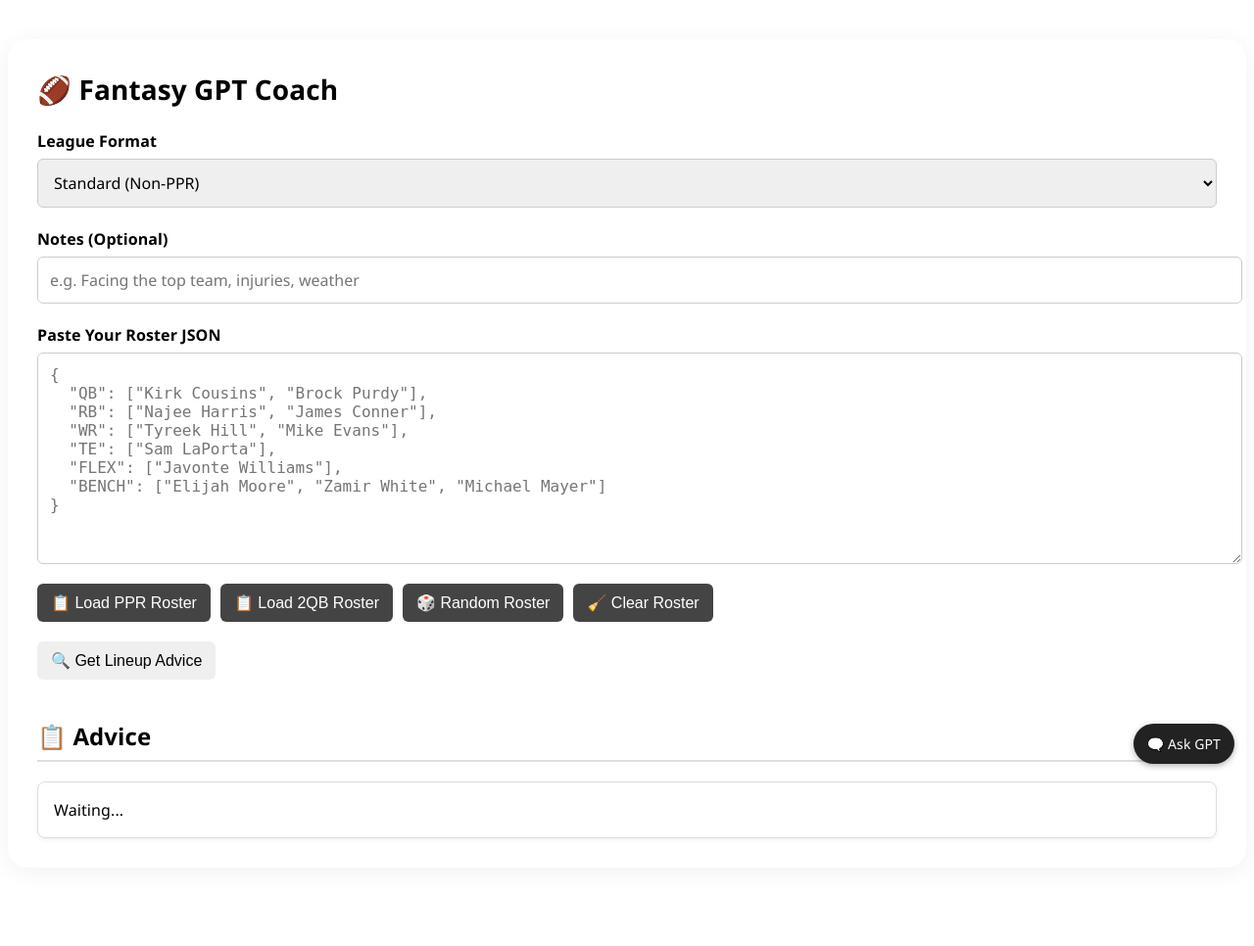
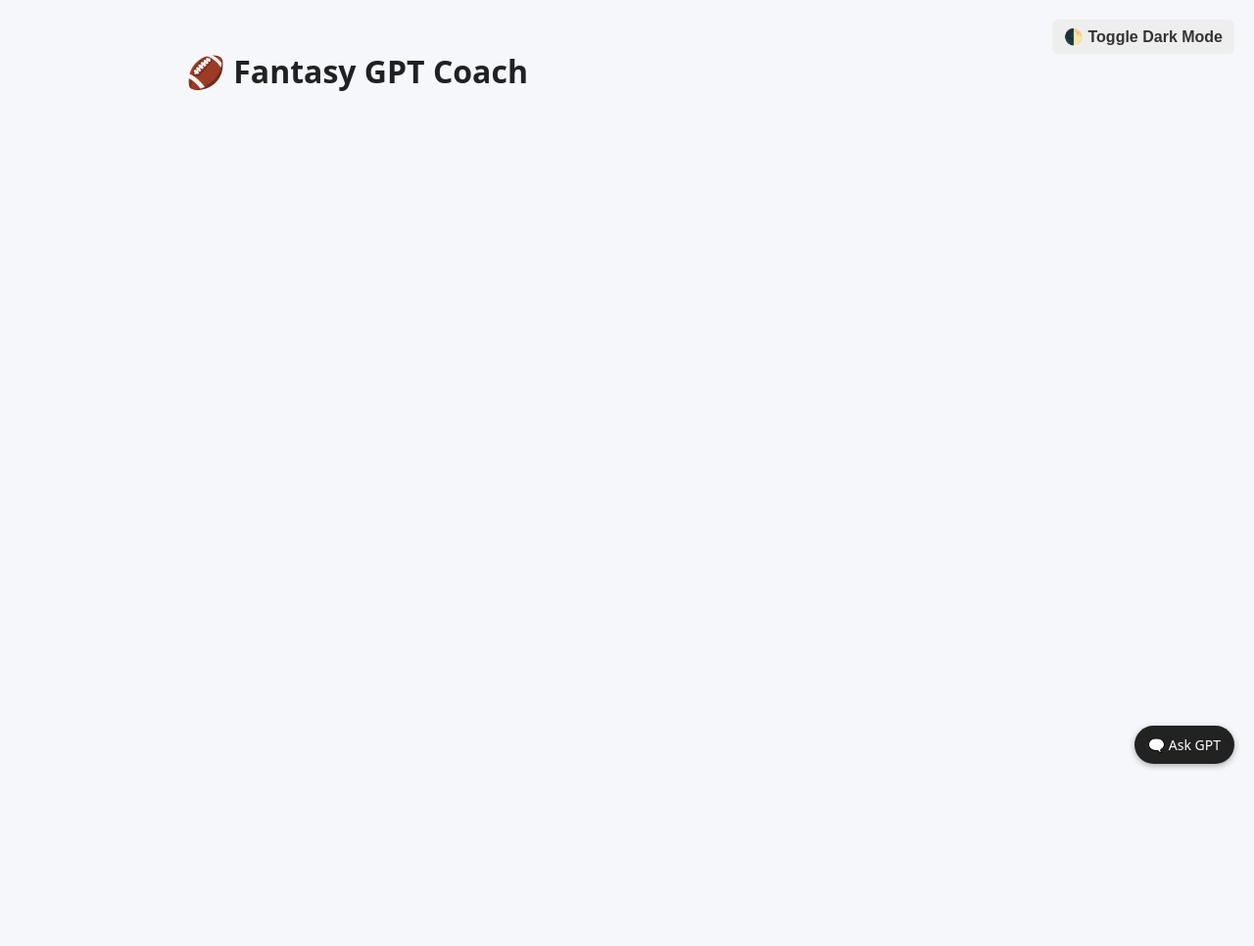
Before and after one commit to SunDevilATB/fantasy-gpt-coach, a Flask app: page /ui in a window 1280 px wide. Shown: the whole page at 98% size. After the commit the page ends 785 px from the top, so only its background shows below. Run offline with Flask 3, Linux system fonts and the light colour scheme.

Commit message:
Add dark mode toggle to lineup UI

```diff
--- a/templates/index.html
+++ b/templates/index.html
@@ -1,42 +1,44 @@
 <!DOCTYPE html>
 <html>
 <head>
-<link rel="manifest" href="/static/manifest.json">
-<meta name="theme-color" content="#28a745">
-  <link rel="icon" href="https://fav.farm/🏆" />
-<title>Fantasy GPT Coach 🏆</title>
-
+  <title>Fantasy Football GPT Coach</title>
   <meta charset="UTF-8" />
-  <meta name="viewport" content="width=device-width, initial-scale=1">
+  <meta name="viewport" content="width=device-width, initial-scale=1" />
+  <link rel="icon" href="https://fav.farm/🏈" />
   <style>
-  @media (prefers-color-scheme: dark) {
     body {
-    background: #1e1e1e;
-    color: #e0e0e0;
-  }
-  .container, .card, .chat-log .bubble {
-    background: #2b2b2b !important;
-    color: #e0e0e0;
-  }
-  a.button {
-    background: #4caf50;
-  }
-  a.button:hover {
-    background: #43a047;
-  }
+      font-family: system-ui, sans-serif;
+      background: #f5f7fa;
+      color: #222;
+      max-width: 900px;
+      margin: auto;
+      padding: 30px 20px;
+      transition: background 0.3s ease, color 0.3s ease;
     }
 
-    body {
-  font-family: "Segoe UI", Roboto, system-ui, sans-serif;
-  font-weight: 400;
-  letter-spacing: 0.1px;
-  line-height: 1.5;
+    #theme-toggle {
+      position: fixed;
+      top: 20px;
+      right: 20px;
+      background: #eee;
+      color: #333;
+      border: none;
+      padding: 8px 12px;
+      border-radius: 6px;
+      cursor: pointer;
+      font-weight: 600;
+      z-index: 100;
+    }
+
+    body.dark #theme-toggle {
+      background: #333;
+      color: #eee;
     }
 
     h1 {
-		margin-top: 0;
-		margin-bottom: 16px;
-		font-size: 28px;
+      font-size: 32px;
+      margin-bottom: 20px;
+      color: #202124;
     }
 
     label {
@@ -229,223 +222,92 @@
       from { transform: translateY(100%); opacity: 0; }
       to { transform: translateY(0); opacity: 1; }
     }
-	.chat-log {
-  max-height: 200px;
-  overflow-y: auto;
-  margin-bottom: 10px;
-  padding-right: 8px;
+
+    @media (max-width: 600px) {
+      .button-row {
+        flex-direction: column;
       }
 
-.chat-log .bubble {
-  background: #f1f1f1;
-  border-radius: 10px;
-  padding: 8px 12px;
-  margin: 6px 0;
-  font-size: 15px;
-  line-height: 1.4;
+      button {
+        width: 100%;
+        font-size: 16px;
+        padding: 12px;
+      }
     }
 
-.chat-log .user {
-  background: #d2e3fc;
-  align-self: flex-end;
-  text-align: right;
+    /* Dark Mode Overrides */
+    body.dark {
+      background: #1e1e1e;
+      color: #e0e0e0;
     }
 
-.chat-log .assistant {
-  background: #e6f4ea;
-}
-.container {
-  background: white;
-  padding: 30px;
-  border-radius: 20px;
-  box-shadow: 0 4px 24px rgba(0, 0, 0, 0.06);
-  margin-top: 40px;
-  margin-bottom: 80px;
+    body.dark h1,
+    body.dark h2,
+    body.dark h3,
+    body.dark label,
+    body.dark .pos {
+      color: #e0e0e0;
     }
 
-.card {
-  background: #fff;
-  border-radius: 12px;
-  padding: 20px;
-  margin: 20px 0;
-  box-shadow: 0 2px 8px rgba(0, 0, 0, 0.05);
+    body.dark input,
+    body.dark select,
+    body.dark textarea,
+    body.dark .output,
+    body.dark .chat-log .bubble {
+      background: #2c2c2c;
+      color: #e0e0e0;
+      border-color: #555;
     }
 
+    body.dark .chat-log .user {
+      background: #355a8a;
+    }
+
+    body.dark .chat-log .assistant {
+      background: #3a5f3c;
+    }
+
+    body.dark #chat-toggle {
+      background: #444;
+    }
+
+    body.dark .button-row button,
+    body.dark button {
+      background: #4caf50;
+      color: white;
+    }
   </style>
 </head>
 <body>
-<div class="container">
+  <button id="theme-toggle">🌓 Toggle Dark Mode</button>
+
   <h1>🏈 Fantasy GPT Coach</h1>
 
-  <label>League Format</label>
-  <select id="format">
-    <option value="Standard (Non-PPR)">Standard (Non-PPR)</option>
-    <option value="PPR">PPR</option>
-    <option value="Half-PPR">Half-PPR</option>
-    <option value="2QB">2QB</option>
-    <option value="Superflex">Superflex</option>
-    <option value="Dynasty PPR">Dynasty PPR</option>
-    <option value="Custom">Custom (see below)</option>
-  </select>
+  <!-- [Form content unchanged, omitted for brevity] -->
 
-  <div id="custom-format-wrapper" style="display: none;">
-    <label>Describe Your Custom Format</label>
-    <input id="custom-format" placeholder="e.g. IDP, TE Premium, 3 FLEX, etc." />
-  </div>
-
-  <label>Notes (Optional)</label>
-  <input id="notes" placeholder="e.g. Facing the top team, injuries, weather" />
-
-  <label>Paste Your Roster JSON</label>
-  <textarea id="roster" rows="10" placeholder='{
-  "QB": ["Kirk Cousins", "Brock Purdy"],
-  "RB": ["Najee Harris", "James Conner"],
-  "WR": ["Tyreek Hill", "Mike Evans"],
-  "TE": ["Sam LaPorta"],
-  "FLEX": ["Javonte Williams"],
-  "BENCH": ["Elijah Moore", "Zamir White", "Michael Mayer"]
-}'></textarea>
-
-  <div class="button-row">
-    <button onclick="loadSampleRoster('ppr')">📋 Load PPR Roster</button>
-    <button onclick="loadSampleRoster('2qb')">📋 Load 2QB Roster</button>
-    <button onclick="loadSampleRoster('random')">🎲 Random Roster</button>
-    <button onclick="clearRoster()">🧹 Clear Roster</button>
-  </div>
-
-  <button style="margin-top: 20px;" onclick="getAdvice()">🔍 Get Lineup Advice</button>
-
-  <h2>📋 Advice</h2>
-  <div id="output" class="output">Waiting...</div>
-
-  <!-- Slide-in GPT Chat Drawer -->
   <div id="chat-drawer" style="display: none;">
     <div class="chat-content">
       <h3>💬 Ask About This Lineup</h3>
       <div id="chat-log" class="chat-log"></div>
       <textarea id="chat-input" rows="2" placeholder="Why did you bench Mike Evans?"></textarea>
       <button onclick="submitChat()">📨 Ask GPT</button>
+      <div id="chat-response" style="margin-top: 10px; font-size: 14px; color: #444;"></div>
     </div>
   </div>
+
   <div id="chat-toggle" onclick="toggleChat()">🗨️ Ask GPT</div>
 
+  <script>
+    // Dark Mode Toggle
+    const savedTheme = localStorage.getItem("theme");
+    if (savedTheme === "dark") document.body.classList.add("dark");
 
-  <script>
-    window.onload = () => {
-      const savedFormat = localStorage.getItem("last_format");
-      if (savedFormat) {
-        document.getElementById("format").value = savedFormat;
-        if (savedFormat === "Custom") {
-          document.getElementById("custom-format-wrapper").style.display = "block";
-        }
-      }
+    document.getElementById("theme-toggle").onclick = () => {
+      const isDark = document.body.classList.toggle("dark");
+      localStorage.setItem("theme", isDark ? "dark" : "light");
     };
 
-    document.getElementById("format").addEventListener("change", function () {
-      const selected = this.value;
-      const wrapper = document.getElementById("custom-format-wrapper");
-      wrapper.style.display = selected === "Custom" ? "block" : "none";
-    });
-
-    function saveFormat(format) {
-      localStorage.setItem("last_format", format);
-    }
-
-    function loadSampleRoster(type) {
-      const ppr = {
-        "QB": ["Kirk Cousins", "Brock Purdy"],
-        "RB": ["Bijan Robinson", "Travis Etienne"],
-        "WR": ["Tyreek Hill", "CeeDee Lamb"],
-        "TE": ["Sam LaPorta"],
-        "FLEX": ["Christian Kirk"],
-        "BENCH": ["Najee Harris", "Gabe Davis", "Evan Engram"]
-      };
-
-      const qb2 = {
-        "QB": ["Tua Tagovailoa", "Jordan Love", "Jimmy Garoppolo"],
-        "RB": ["Josh Jacobs", "Tony Pollard"],
-        "WR": ["Keenan Allen", "Chris Olave"],
-        "TE": ["David Njoku"],
-        "FLEX": ["Zay Flowers"],
-        "BENCH": ["Brian Robinson Jr.", "Dalton Kincaid"]
-      };
-
-      const randoms = [ppr, qb2];
-      let sample = type === "ppr" ? ppr : type === "2qb" ? qb2 : randoms[Math.floor(Math.random() * randoms.length)];
-      document.getElementById("roster").value = JSON.stringify(sample, null, 2);
-    }
-
-    function clearRoster() {
-      document.getElementById("roster").value = "";
-    }
-
-    async function getAdvice() {
-      const format = document.getElementById("format").value;
-      const customFormat = document.getElementById("custom-format").value;
-      const notes = document.getElementById("notes").value;
-      const rosterInput = document.getElementById("roster").value;
-      let roster;
-
-      try {
-        roster = JSON.parse(rosterInput);
-      } catch (e) {
-        alert("⚠️ Invalid JSON in roster.");
-        return;
-      }
-
-      const fullFormat = (format === "Custom") ? `Custom: ${customFormat}` : format;
-      saveFormat(format);
-
-      const payload = {
-        scoring_format: fullFormat,
-        notes: notes,
-        roster: roster
-      };
-
-      document.getElementById("output").innerHTML = "⏳ Thinking...";
-
-      const res = await fetch("/recommend", {
-        method: "POST",
-        headers: { "Content-Type": "application/json" },
-        body: JSON.stringify(payload)
-      });
-
-      const data = await res.json();
-      const out = document.getElementById("output");
-
-      if (data.error) {
-        out.innerHTML = "⚠️ " + data.error;
-        return;
-      }
-
-      if (data.raw_output) {
-        out.innerHTML = "<pre>" + data.raw_output + "</pre>";
-        return;
-      }
-
-      let html = "";
-
-      html += `<div class="section-header"><span>✅</span><h3>Recommended Starters</h3></div>`;
-      for (const [pos, players] of Object.entries(data.recommended_starters || {})) {
-        html += `<div class="pos">${pos}</div><ul class="recommended">`;
-        players.forEach(p => html += `<li>${p}</li>`);
-        html += "</ul>";
-      }
-
-      html += `<div class="section-header"><span>🚩</span><h3>Bench Suggestions</h3></div><ul class="bench">`;
-      (data.bench || []).forEach(p => html += `<li>${p}</li>`);
-      html += "</ul>";
-
-      html += `<div class="section-header"><span>👀</span><h3>Waiver Watchlist</h3></div><ul class="waiver">`;
-      (data.waiver_watchlist || []).forEach(p => html += `<li>${p}</li>`);
-      html += "</ul>";
-
-      html += `<div class="section-header"><span>🧠</span><h3>Strategy Summary</h3></div>`;
-      html += `<p class="strategy">${data.strategy_summary || "No summary provided."}</p>`;
-
-      out.innerHTML = html;
-    }
-
+    // Chat Drawer
     function toggleChat() {
       const drawer = document.getElementById("chat-drawer");
       drawer.style.display = drawer.style.display === "none" ? "block" : "none";
@@ -474,23 +336,18 @@ async function submitChat() {
       });
 
       const data = await res.json();
+      const typingDiv = document.getElementById("typing");
+      typingDiv.remove();
 
-  const typingDiv = document.getElementById("typing");
       if (data.error) {
-    typingDiv.innerText = "⚠️ " + data.error;
+        log.innerHTML += `<div class="bubble assistant">⚠️ ${data.error}</div>`;
         return;
       }
 
-  typingDiv.remove();
       log.innerHTML += `<div class="bubble assistant">${data.reply}</div>`;
       chatHistory.push({ role: "assistant", content: data.reply });
-
-  // Scroll to bottom
       log.scrollTop = log.scrollHeight;
     }
-
-
   </script>
-  </div>
 </body>
 </html>
```
Also changed, not shown: other parts of templates/index.html (+18 -27 lines). Lines whose indentation alone changed are shown as unchanged.
